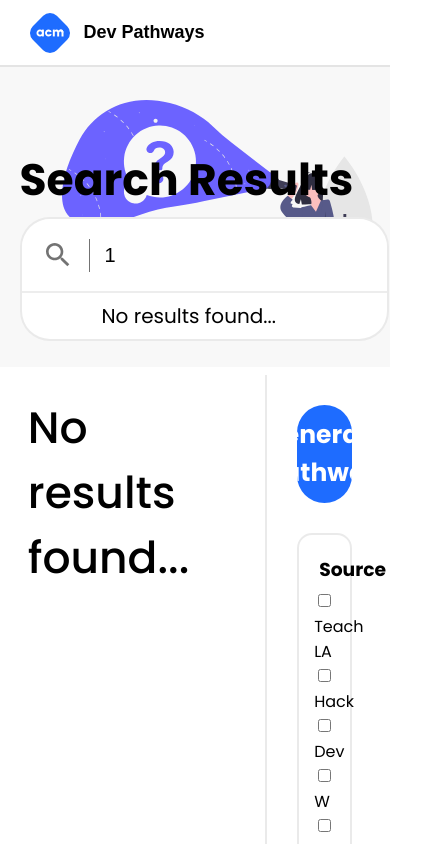
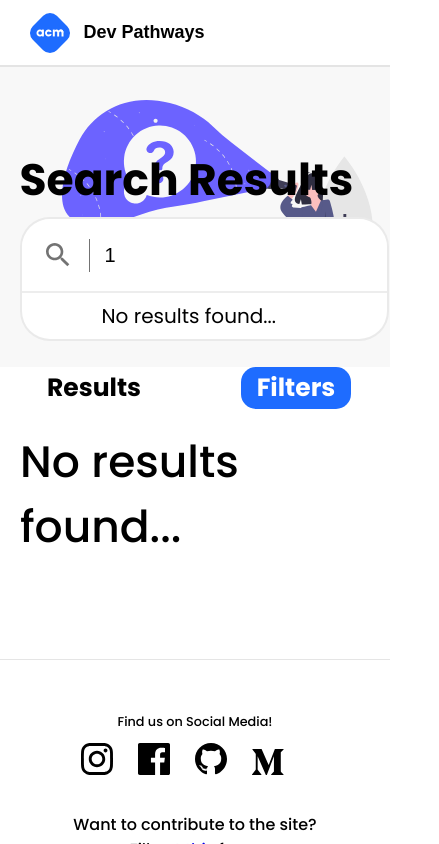
Before and after one commit to uclaacm/dev-pathways, a React (Create React App) app: page /results/1 in a window 390 px wide. Shown: the top 844 px of the page, 439 px wide, since content can reach past the window. Built offline with nearby package versions, Linux system fonts and the light colour scheme.

Commit message:
updated search result

```diff
--- a/src/components/ResultsBody/ResultsBody.css
+++ b/src/components/ResultsBody/ResultsBody.css
@@ -12,3 +12,11 @@
     font-size: 13px;
     padding: 0px 5px 0px 5px;
 }
+
+
+@media (max-width: 720px) {
+    .results-container{
+        width: 100%;
+        margin: 0%;
+    }
+}
--- /dev/null
+++ b/src/components/SearchOptions/SearchOptions.css
@@ -0,0 +1,37 @@
+.result-selection {
+    display: flex;
+    width: 80%;
+    margin: auto;
+    justify-content: space-between;
+}
+
+.results-button {
+    width: 110px;
+    border-radius: 15px;
+}
+.results-button> .text {
+    margin-top: 1px;
+    margin-bottom: 1px;
+}
+.result-nobackground-button {
+    width: 110px;
+    background-color: white;
+}
+
+.result-nobackground-button>.text {
+    font-weight: none;
+    color: black;
+    margin-top: 1px;
+    margin-bottom: 1px;
+}
+
+.result-nobackground-button:hover {
+    background-color: white;
+}
+
+
+@media (min-width: 720px) {
+    .result-selection {
+        display: none;
+    }
+}
--- /dev/null
+++ b/src/components/SearchOptions/SearchOptions.js
@@ -0,0 +1,45 @@
+import React from 'react';
+import './SearchOptions.css'
+import SolidButton from '../../components/SolidButton/SolidButton';
+import { useState } from 'react';
+const SearchOptions = (props) => {
+    const [ResultButton, sethResultButton] = useState(true);
+    const [FilterButtton, setFilterButton] = useState(true);
+    if (props.SearchState === true) {
+        return (
+
+            <div className="result-selection" >
+                <SolidButton
+                    className="result-nobackground-button"
+                    text="Results"
+                    onClick={props.onClick}
+                />
+                <SolidButton
+                    className="results-button filters"
+                    text="Filters"
+                    onClick={props.onClick}
+                />
+
+            </div>
+        );
+    }
+    else {
+        return (
+            <div className="result-selection" >
+                <SolidButton
+                    className="results-button"
+                    text="Results"
+                    onClick={props.onClick}
+                />
+                <SolidButton
+                    className="result-nobackground-button filters"
+                    text="Filters"
+                    onClick={props.onClick}
+                />
+            </div>
+
+        )
+    }
+}
+
+export default SearchOptions;
--- a/src/components/TeamCard/TeamCard.css
+++ b/src/components/TeamCard/TeamCard.css
@@ -8,6 +8,7 @@
     border-radius: 15px;
     padding: 15px;
     text-align: start;
+
 }
 
 .card img {
--- a/src/pages/Results/Results.css
+++ b/src/pages/Results/Results.css
@@ -11,7 +11,7 @@
     padding: 30px;
 }
 
-.filters-container > * {
+.filters-container>* {
     margin-bottom: 30px;
 }
 
@@ -29,3 +29,23 @@
     display: flex;
     flex-direction: row;
 }
+
+.display-phone {
+    display: none;
+}
+
+@media (max-width: 720px) {
+
+    .filters-container {
+        width: 100%;
+        margin: auto;
+    }
+
+    .display-desktop {
+        display: none;
+    }
+
+    .display-phone {
+        display: block;
+    }
+}
--- a/src/pages/Results/Results.js
+++ b/src/pages/Results/Results.js
@@ -8,6 +8,7 @@
 import Checkbox from '../../components/Checkbox/Checkbox';
 import SolidButton from '../../components/SolidButton/SolidButton';
 import PageHeader from '../../components/PageHeader/PageHeader';
+import SearchOptions from '../../components/SearchOptions/SearchOptions';
 import SearchingArt from '../../img/searching_art.svg';
 import DifficultyExplanation from '../../components/DifficultyExplanation/DifficultyExplanation';
 
@@ -16,6 +17,7 @@
     const param = useParams();
     const [text, setText] = useState(decodeURIComponent(param.userText));
     const [checkedItems, setCheckedItems] = useState({});
+    const [SearchSelected, setSearchResult] = useState(true);
 
     const search = input => {
         console.log(`searched for ${input}`)
@@ -23,32 +25,40 @@
     }
 
     const handleChange = (event, category, predicate) => {
-        setCheckedItems({ ...checkedItems, [event.target.name]: {
-            checked: event.target.checked,
-            category: category,
-            predicate: predicate,
-        }});
+        setCheckedItems({
+            ...checkedItems, [event.target.name]: {
+                checked: event.target.checked,
+                category: category,
+                predicate: predicate,
+            }
+        });
     }
 
     return (
         <div>
+
             <PageHeader
                 header="Search Results"
-                subheader={<SearchandSuggested searchFunction={search} text={text}/>}
+                subheader={<SearchandSuggested searchFunction={search} text={text} />}
                 img={SearchingArt}
             />
-            <div className="results-page-section">
+
+            <SearchOptions
+                SearchState={SearchSelected}
+                onClick={() => setSearchResult(!SearchSelected)}
+            />
+
+            <div className="results-page-section display-desktop">
                 <ResultsBody
                     text={text}
                     checkedItems={checkedItems}
                 />
-
                 <div className="filters-container">
-                    <SolidButton text="Generate Pathway" onClick={() => navigate("/quiz")}/>
+                    <SolidButton text="Generate Pathway" onClick={() => navigate("/quiz")} />
                     {Object.keys(checkboxes).map(key => (
                         <div className="filter-category">
                             <h3> {key} </h3>
-                            { checkboxes[key].names.map(item => ( key !== "Experience Level" ?
+                            {checkboxes[key].names.map(item => (key !== "Experience Level" ?
                                 <div>
                                     <Checkbox name={item.name} checked={checkedItems[item.name]?.checked} onChange={event => handleChange(event, key, checkboxes[key].predicate)} />
                                     <label key={item.name}>
@@ -60,12 +70,42 @@
                                     <Checkbox name={item.name} checked={checkedItems[item.name]?.checked} onChange={event => handleChange(event, key, checkboxes[key].predicate)} />
                                     <DifficultyExplanation difficulty={item.name} />
                                 </div>
-                                ))
+                            ))
                             }
                         </div>
                     ))}
                 </div>
             </div>
+            <div className="results-page-section display-phone">
+                {SearchSelected ? <ResultsBody
+                    text={text}
+                    checkedItems={checkedItems}
+                /> :
+                    <div className="filters-container">
+                        <SolidButton text="Generate Pathway" onClick={() => navigate("/quiz")} />
+                        {Object.keys(checkboxes).map(key => (
+                            <div className="filter-category">
+                                <h3> {key} </h3>
+                                {checkboxes[key].names.map(item => (key !== "Experience Level" ?
+                                    <div>
+                                        <Checkbox name={item.name} checked={checkedItems[item.name]?.checked} onChange={event => handleChange(event, key, checkboxes[key].predicate)} />
+                                        <label key={item.name}>
+                                            {item.name}
+                                        </label>
+                                    </div>
+                                    :
+                                    <div className='Experience-Level'>
+                                        <Checkbox name={item.name} checked={checkedItems[item.name]?.checked} onChange={event => handleChange(event, key, checkboxes[key].predicate)} />
+                                        <DifficultyExplanation difficulty={item.name} />
+                                    </div>
+                                ))
+                                }
+                            </div>
+                        ))}
+                    </div>
+                }
+            </div>
+
         </div>
     )
 }
```
Also changed, not shown: src/components/SolidButton/SolidButton.js (line endings or trailing spaces).
